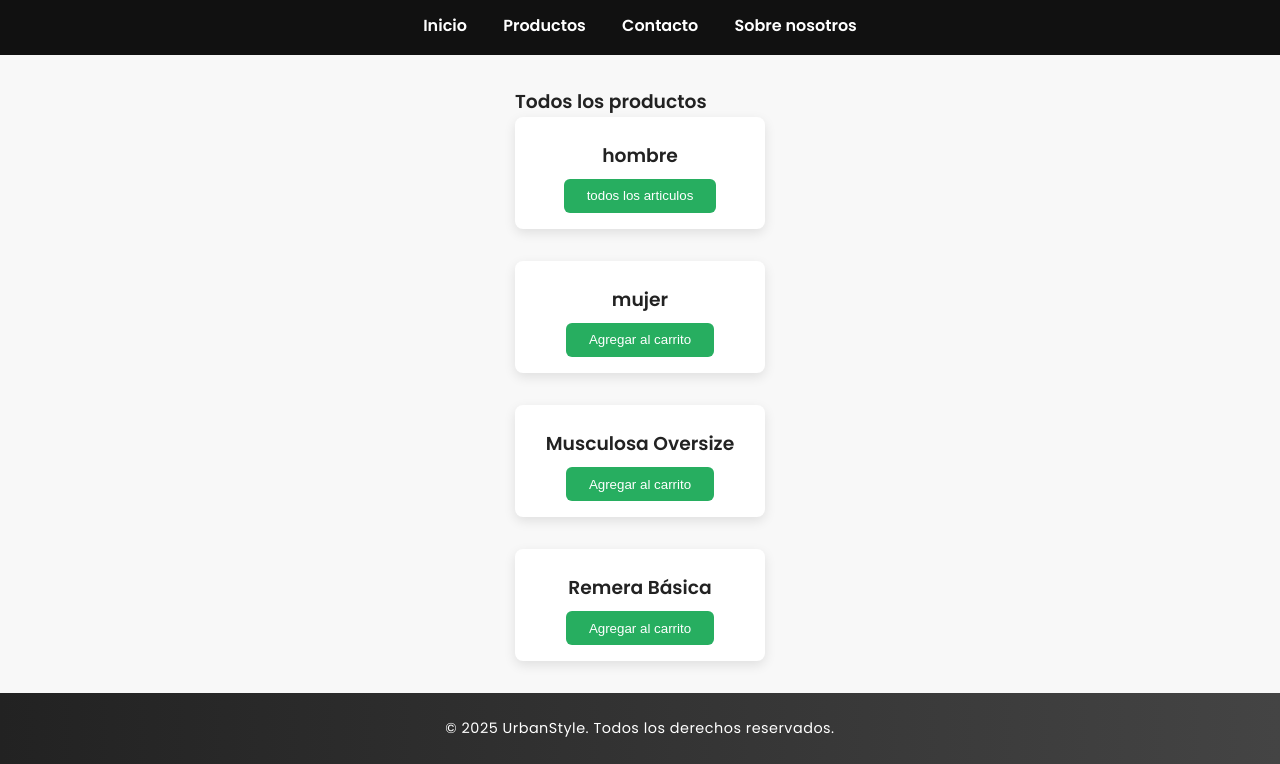
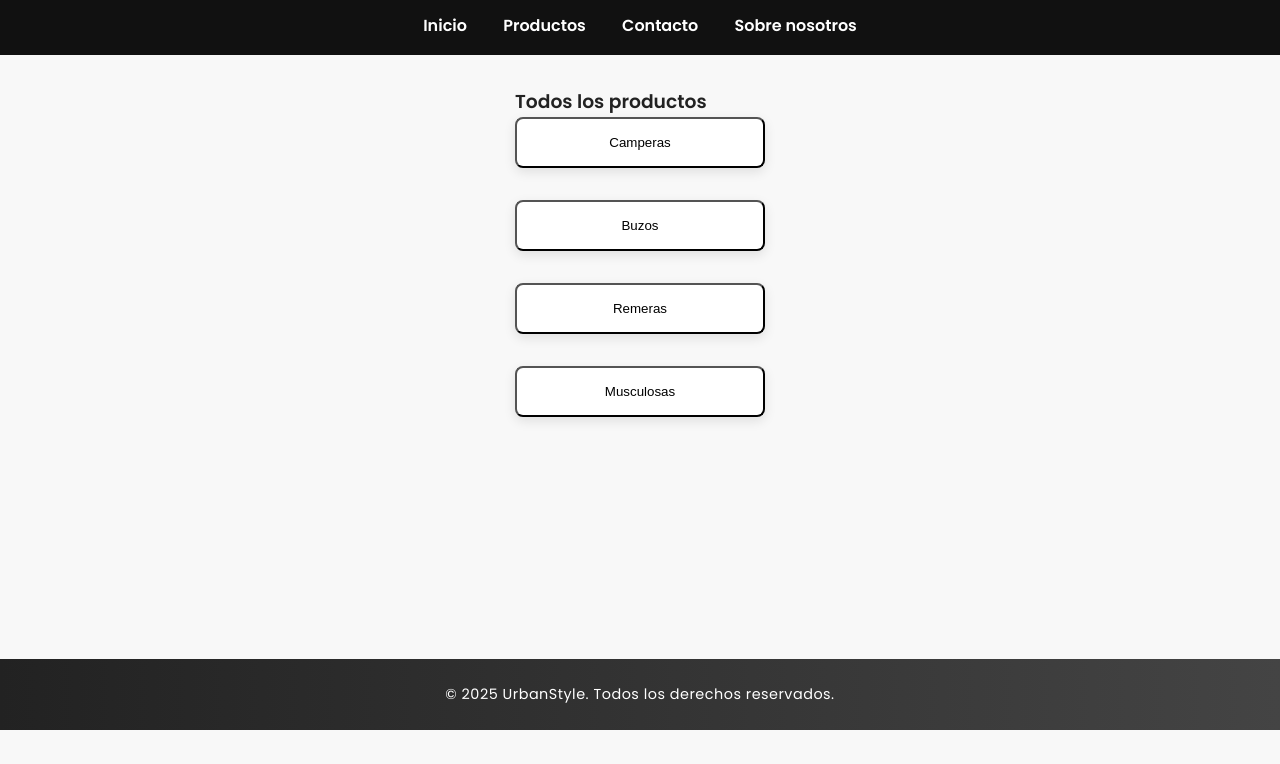
Before and after one commit to franciscopassarelli/TiendaWeb, a plain HTML site: page productos.html in a window 1280 px wide. Shown: the part 70-834 px from the top of the page. After the commit the page ends 800 px from the top, so only its background shows below. Drawn offline with Linux system fonts and the light colour scheme.

Commit message:
Update productos.html
Signed-off-by: micaavz <micaavila099@gmail.com>

```diff
--- a/productos.html
+++ b/productos.html
@@ -6,6 +6,7 @@
   <title>Tienda de Ropa | UrbanStyle</title>
   <link href="https://fonts.googleapis.com/css2?family=Poppins:wght@400;600&display=swap" rel="stylesheet">
   <link rel="stylesheet" href="./index.css">
+  <link rel="stylesheet" href="./productos.css">
 </head>
 <body>
 
@@ -22,25 +23,10 @@
   <main class="container">
     <h3>Todos los productos</h3>
     <div class="product-grid">
-      <article class="product">
-        <h3>hombre</h3>
-        <button onclick="agregarAlCarrito('Remera Oversize')">todos los articulos</button>
-      </article>
-
-      <article class="product">
-        <h3>mujer</h3>
-        <button onclick="agregarAlCarrito('Remera Boxy Fit')">Agregar al carrito</button>
-      </article>
-
-      <article class="product">
-        <h3>Musculosa Oversize</h3>
-        <button onclick="agregarAlCarrito('Musculosa Oversize')">Agregar al carrito</button>
-      </article>
-
-      <article class="product">
-        <h3>Remera Básica</h3>
-        <button onclick="agregarAlCarrito('Remera Básica')">Agregar al carrito</button>
-      </article>
+      <button type="button" class="product">Camperas</button>
+      <button type="button" class="product">Buzos</button>
+      <button type="button" class="product">Remeras</button>
+      <button type="button" class="product">Musculosas</button>
     </div>
   </main>
 
```
